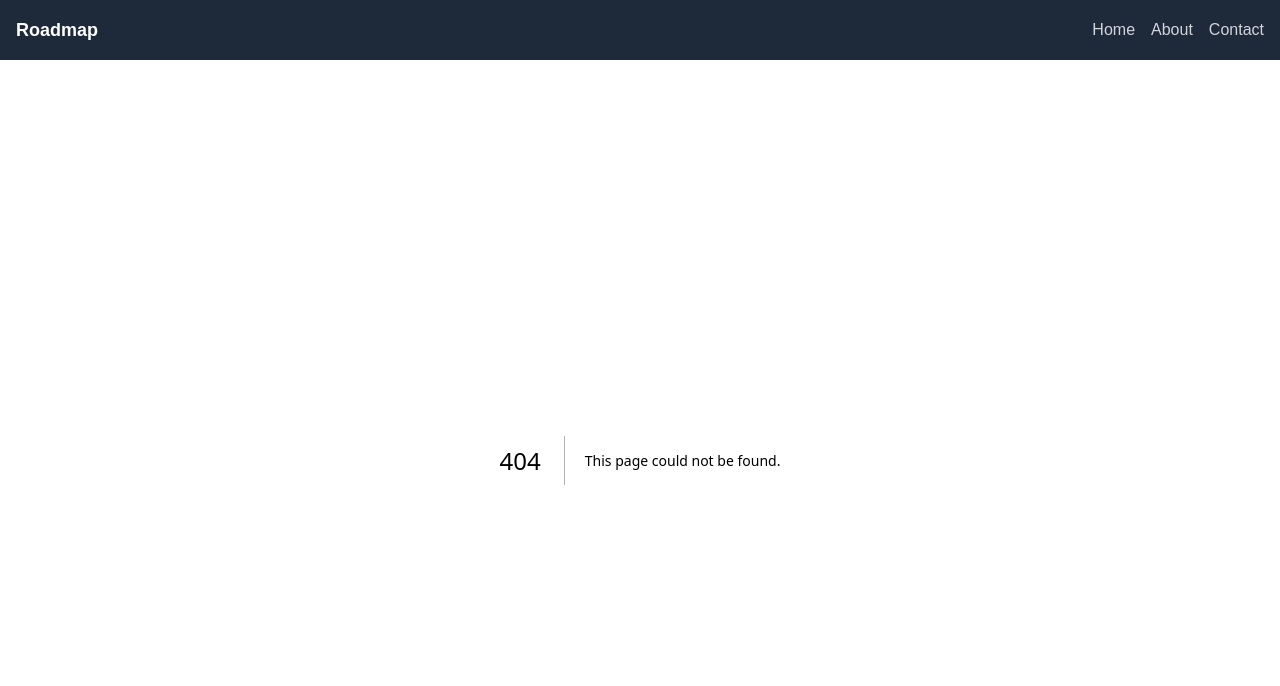
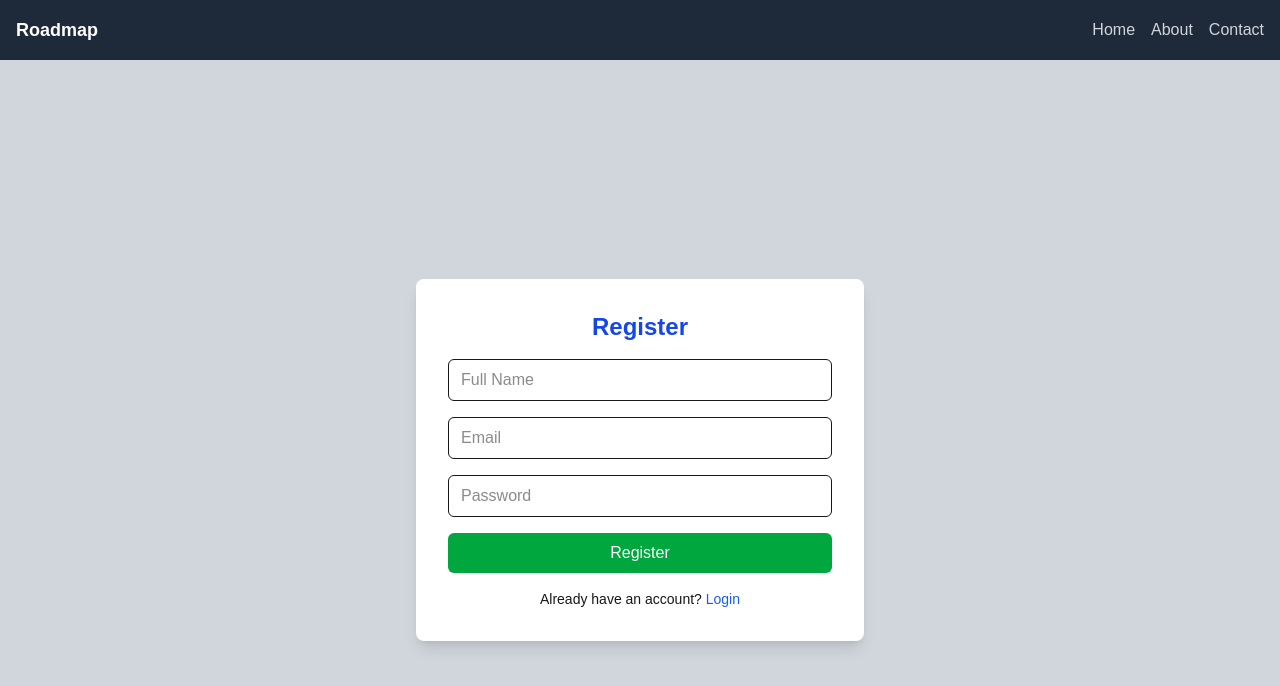
Before and after one commit to rabiulkhan7224/roadmap-app, a Next.js app: page /register in a window 1280 px wide. Before the commit this address had no page. Shown: the top 686 px of the page. Built offline with nearby package versions, Linux system fonts and the light colour scheme.

Commit message:
added register page

```diff
--- a/app/layout.tsx
+++ b/app/layout.tsx
@@ -3,6 +3,7 @@ import { Geist, Geist_Mono } from "next/font/google";
 import "./globals.css";
 import navbar from './../components/navbar';
 import Navbar from "./../components/navbar";
+import { Toaster } from "react-hot-toast";
 
 const geistSans = Geist({
   variable: "--font-geist-sans",
@@ -31,6 +32,8 @@ export default function RootLayout({
       >
         <Navbar />
         {children}
+        <Toaster position="top-right"
+  reverseOrder={false}/>
       </body>
     </html>
   );
--- /dev/null
+++ b/app/register/page.tsx
@@ -0,0 +1,71 @@
+'use client';
+
+import { useForm } from 'react-hook-form';
+import { useRouter } from 'next/navigation';
+import { useState } from 'react';
+import axios from 'axios';
+import toast from 'react-hot-toast';
+
+export default function RegisterPage() {
+  const { register, handleSubmit } = useForm();
+  const [error, setError] = useState('');
+  const router = useRouter();
+
+  const onSubmit = async (data: any) => {
+    try {
+      const responce  = await axios.post(`${process.env.NEXT_PUBLIC_API}/api/auth/register`, data);
+      if (responce.status === 201) {
+        setError('');
+        toast.success('Registration successful! Please log in.');
+        // Redirect to login page after successful registration
+        router.push('/login');
+      }
+
+
+    } catch (err) {
+      setError('Something went wrong');
+        console.error('Registration error:', err);
+            toast.error('Registration failed. Please try again.');
+    }
+  };
+
+  return (
+    <div className="flex items-center justify-center h-screen bg-gray-300">
+      <form onSubmit={handleSubmit(onSubmit)} className="bg-white p-8 shadow-lg rounded-lg w-full max-w-md space-y-4">
+        <h2 className="text-2xl font-bold text-center text-blue-700">Register</h2>
+
+        {error && <p className="text-red-500 text-sm">{error}</p>}
+
+        <input
+          {...register('name')}
+          type="text"
+          placeholder="Full Name"
+          className="w-full border px-3 py-2 rounded-md"
+          required
+        />
+        <input
+          {...register('email')}
+          type="email"
+          placeholder="Email"
+          className="w-full border px-3 py-2 rounded-md"
+          required
+        />
+        <input
+          {...register('password')}
+          type="password"
+          placeholder="Password"
+          className="w-full border px-3 py-2 rounded-md"
+          required
+        />
+
+        <button type="submit" className="w-full bg-green-600 text-white py-2 rounded-md hover:bg-green-700">
+          Register
+        </button>
+
+        <p className="text-sm text-center">
+          Already have an account? <a href="/login" className="text-blue-600 hover:underline">Login</a>
+        </p>
+      </form>
+    </div>
+  );
+}
--- a/package.json
+++ b/package.json
@@ -9,10 +9,13 @@
     "lint": "next lint"
   },
   "dependencies": {
+    "axios": "^1.10.0",
     "lucide-react": "^0.522.0",
     "next": "15.3.4",
     "react": "^19.0.0",
-    "react-dom": "^19.0.0"
+    "react-dom": "^19.0.0",
+    "react-hook-form": "^7.58.1",
+    "react-hot-toast": "^2.5.2"
   },
   "devDependencies": {
     "@eslint/eslintrc": "^3",
```
Also changed, not shown: 2 other files (tests, documents, lock files or other folders).
